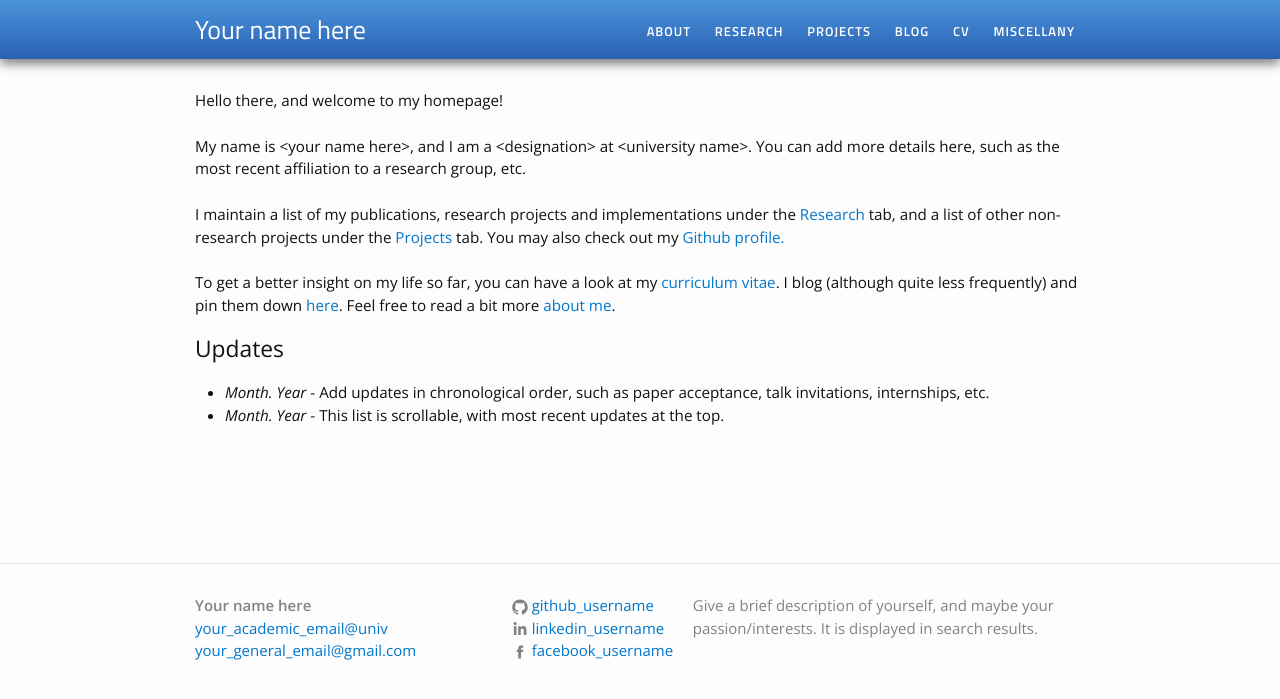
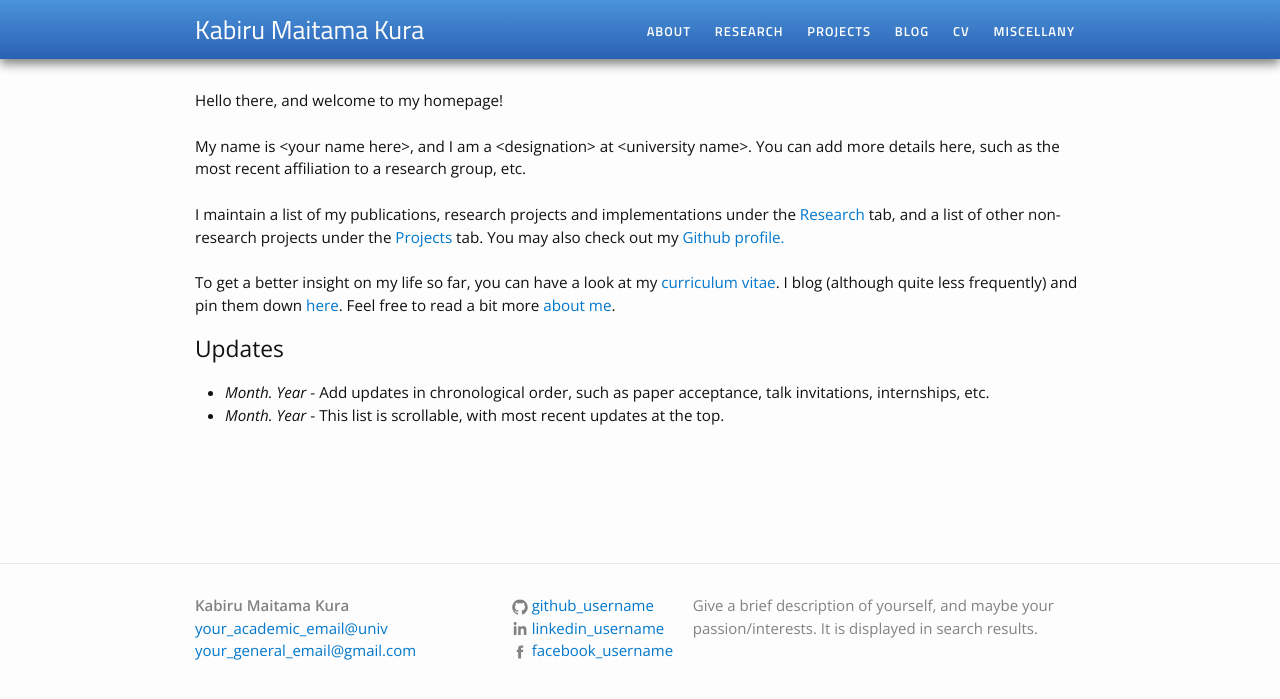
Before and after one commit to kmkura/kmkura.github.io, a Jekyll site: the page built from index.html, in a window 1280 px wide. Shown: the top 699 px of the page. Built offline with Jekyll 4.4.1, drawn with Linux system fonts in a browser that asks for light colours.

Commit message:
Update _config.yml

```diff
--- a/_config.yml
+++ b/_config.yml
@@ -1,5 +1,5 @@
 # Site settings
-title: Your name here
+title: Kabiru Maitama Kura
 general_email: your_general_email@gmail.com
 academic_email: your_academic_email@univ
 
@@ -8,7 +8,7 @@ description: > # this means to ignore newlines until "baseurl:"
 
 baseurl: "/academic-portfolio" # the subpath of your site, e.g. /blog/
 
-url: "https://kmkura.github.io/index.html" # the base hostname & protocol for your site
+url: "https://kmkura.github.io/" # the base hostname & protocol for your site
 
 # twitter_username: jekyllrb
 github_username: github_username
```
